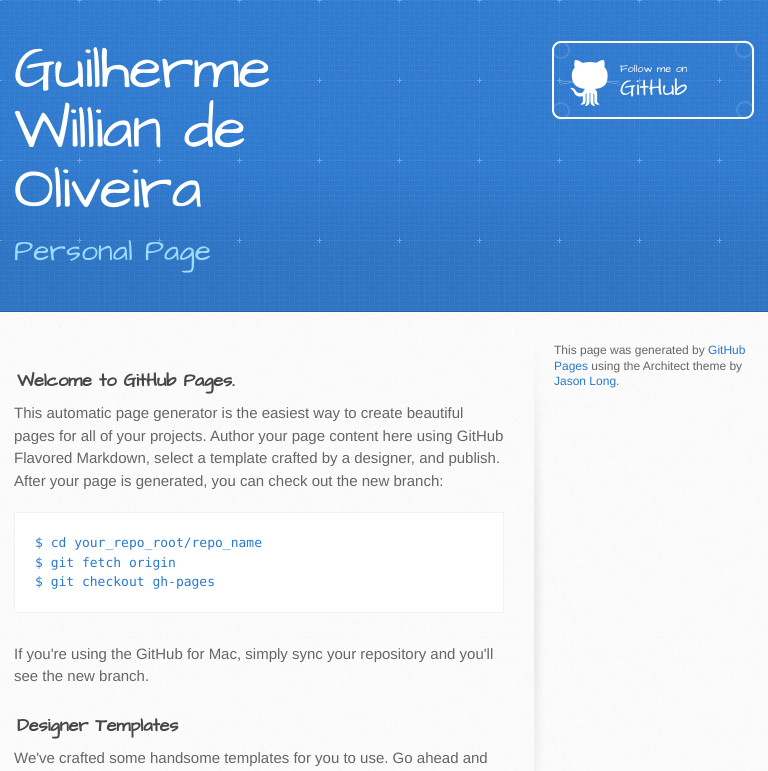
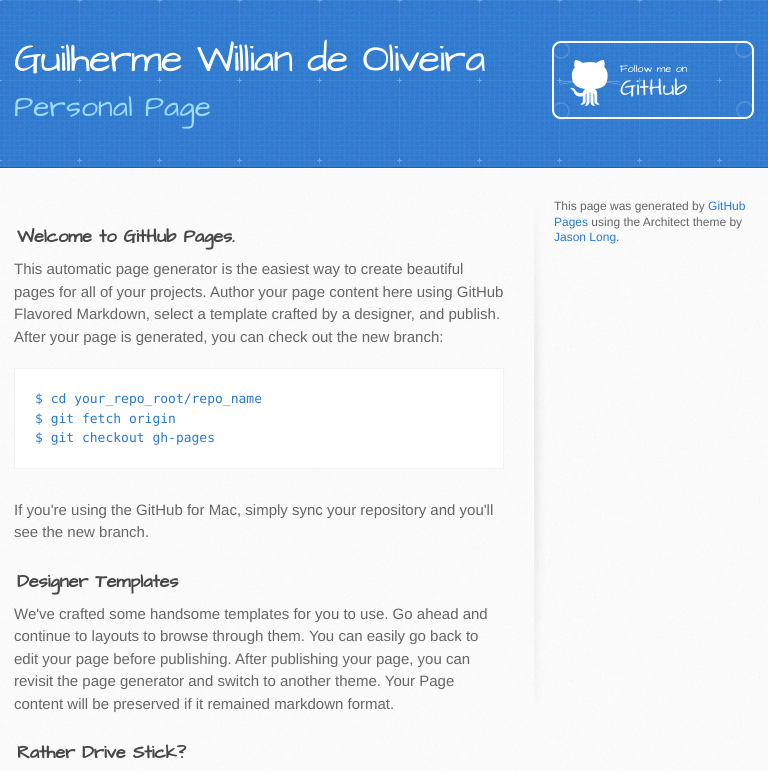
Before and after one commit to gwoliveira/gwoliveira.github.io, a plain HTML site: page index.html in a window 768 px wide. Shown: the top 771 px of the page. Drawn offline with Linux system fonts and the light colour scheme.

Commit message:
Update stylesheet.css

```diff
--- a/stylesheets/stylesheet.css
+++ b/stylesheets/stylesheet.css
@@ -456,10 +456,10 @@
 }
 
 header h1 {
-  width: 540px;
+  width: 710px;
   margin-top: 0;
   margin-bottom: 0.2em;
-  font-size: 72px;
+  font-size: 58px;
   font-weight: normal;
   line-height: 1;
   color: #fff;
@@ -782,10 +782,10 @@
     width: 740px;
   }
   header h1, header h2 {
-    width: 340px;
+    width: 480px;
   }
   header h1 {
-    font-size: 60px;
+    font-size: 40px;
   }
   header h2 {
     font-size: 30px;
```
